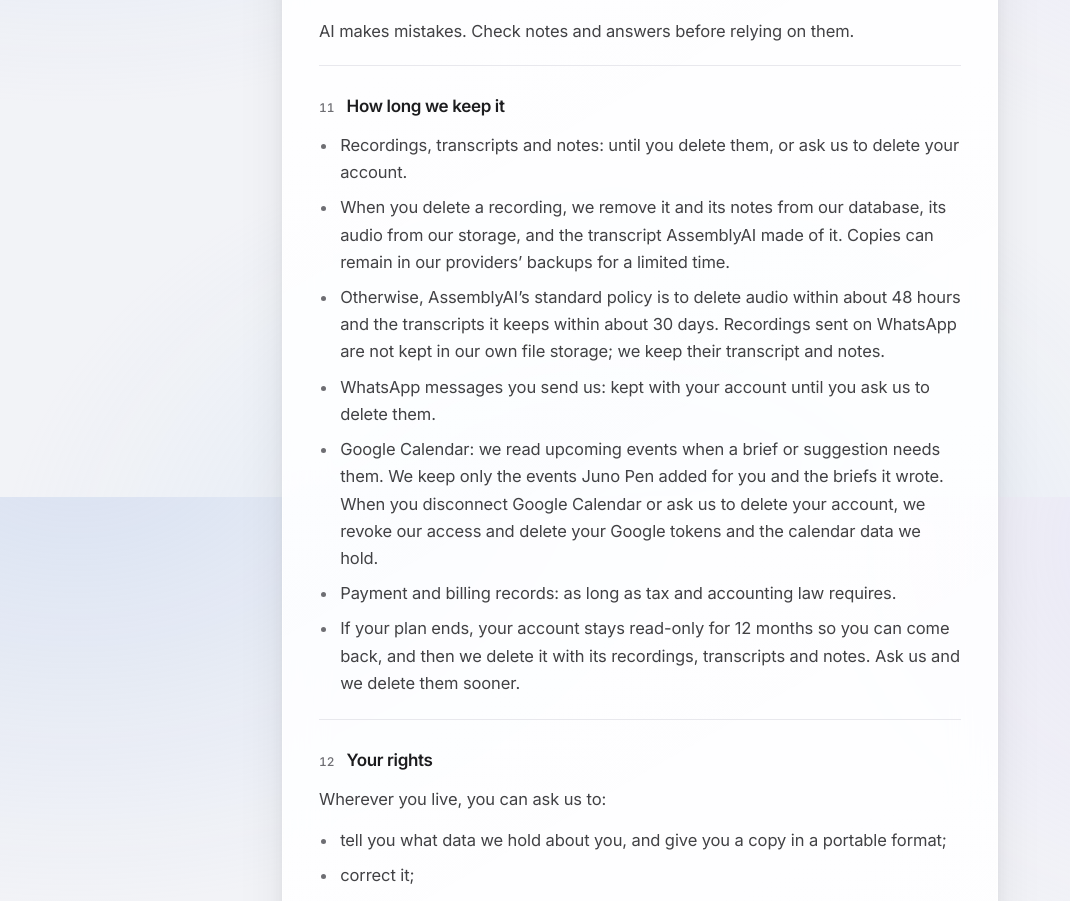
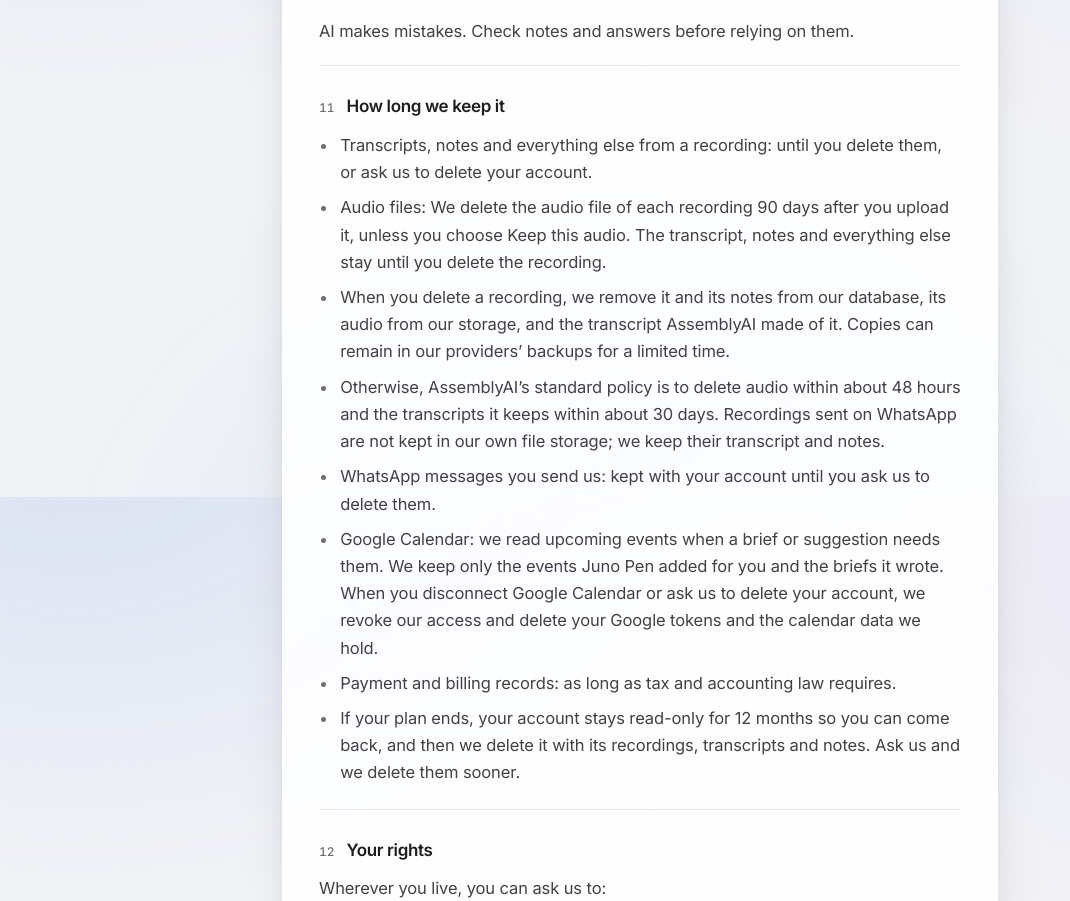
Before and after one commit to agustinvolante-debugger/juno, a Next.js app: page /pen/privacy in a window 1280 px wide. Shown: the part 5103-6004 px from the top of the page, without its empty margins (0-1070 px from the left). Built offline with nearby package versions, Linux system fonts and the light colour scheme; no server answers; a web font is replaced by a local one.

Commit message:
Pen legal (EN/ES/PT): audio files deleted 90 days after upload unless kept

```diff
--- a/app/pen/legal/privacy.ts
+++ b/app/pen/legal/privacy.ts
@@ -147,7 +147,8 @@ export const PRIVACY: Record<Lang, LegalDoc> = {
         body: [
           {
             list: [
-              'Recordings, transcripts and notes: until you delete them, or ask us to delete your account.',
+              'Transcripts, notes and everything else from a recording: until you delete them, or ask us to delete your account.',
+              'Audio files: We delete the audio file of each recording 90 days after you upload it, unless you choose Keep this audio. The transcript, notes and everything else stay until you delete the recording.',
               'When you delete a recording, we remove it and its notes from our database, its audio from our storage, and the transcript AssemblyAI made of it. Copies can remain in our providers’ backups for a limited time.',
               'Otherwise, AssemblyAI’s standard policy is to delete audio within about 48 hours and the transcripts it keeps within about 30 days. Recordings sent on WhatsApp are not kept in our own file storage; we keep their transcript and notes.',
               'WhatsApp messages you send us: kept with your account until you ask us to delete them.',
@@ -362,7 +363,8 @@ export const PRIVACY: Record<Lang, LegalDoc> = {
         body: [
           {
             list: [
-              'Grabaciones, transcripciones y notas: hasta que las borres o nos pidas borrar tu cuenta.',
+              'Transcripciones, notas y todo lo demás de una grabación: hasta que las borres o nos pidas borrar tu cuenta.',
+              'Archivos de audio: Eliminamos el archivo de audio de cada grabación 90 días después de que la subes, salvo que elijas Conservar este audio. La transcripción, las notas y todo lo demás se quedan hasta que borres la grabación.',
               'Cuando borras una grabación, la eliminamos junto con sus notas de nuestra base de datos, su audio de nuestro almacenamiento y la transcripción que hizo AssemblyAI. Pueden quedar copias en los respaldos de nuestros proveedores por un tiempo limitado.',
               'Si no la borras, la política estándar de AssemblyAI es borrar el audio en unas 48 horas y las transcripciones que guarda en unos 30 días. Las grabaciones enviadas por WhatsApp no se guardan en nuestro almacenamiento de archivos; guardamos su transcripción y sus notas.',
               'Mensajes de WhatsApp que nos envías: se guardan con tu cuenta hasta que nos pidas borrarlos.',
@@ -577,7 +579,8 @@ export const PRIVACY: Record<Lang, LegalDoc> = {
         body: [
           {
             list: [
-              'Gravações, transcrições e notas: até você apagá-las ou nos pedir para apagar sua conta.',
+              'Transcrições, notas e todo o resto de uma gravação: até você apagá-las ou nos pedir para apagar sua conta.',
+              'Arquivos de áudio: Apagamos o arquivo de áudio de cada gravação 90 dias após o envio, a menos que você escolha Manter este áudio. A transcrição, as notas e todo o resto ficam até você apagar a gravação.',
               'Quando você apaga uma gravação, removemos a gravação e as notas do nosso banco de dados, o áudio do nosso armazenamento e a transcrição feita pela AssemblyAI. Podem restar cópias nos backups dos nossos fornecedores por um tempo limitado.',
               'Se você não apagar, a política padrão da AssemblyAI é apagar o áudio em cerca de 48 horas e as transcrições que ela guarda em cerca de 30 dias. As gravações enviadas pelo WhatsApp não ficam no nosso armazenamento de arquivos; guardamos a transcrição e as notas.',
               'Mensagens de WhatsApp que você nos envia: ficam com a sua conta até você pedir para apagá-las.',
--- a/app/pen/legal/terms.ts
+++ b/app/pen/legal/terms.ts
@@ -31,6 +31,7 @@ export const TERMS: Record<Lang, LegalDoc> = {
         h: 'Your content',
         body: [
           'Your recordings, transcripts and notes are yours. You allow us to store, process and transmit them only to provide Juno Pen to you, including through the providers named in our Privacy Policy. We don’t claim ownership of them and we don’t sell them.',
+          'We delete the audio file of each recording 90 days after you upload it, unless you choose Keep this audio. The transcript, notes and everything else stay until you delete the recording.',
         ],
       },
       {
@@ -168,6 +169,7 @@ export const TERMS: Record<Lang, LegalDoc> = {
         h: 'Tu contenido',
         body: [
           'Tus grabaciones, transcripciones y notas son tuyas. Nos permites guardarlas, procesarlas y transmitirlas solo para prestarte Juno Pen, también a través de los proveedores indicados en nuestra Política de privacidad. No reclamamos su propiedad y no las vendemos.',
+          'Eliminamos el archivo de audio de cada grabación 90 días después de que la subes, salvo que elijas Conservar este audio. La transcripción, las notas y todo lo demás se quedan hasta que borres la grabación.',
         ],
       },
       {
@@ -305,6 +307,7 @@ export const TERMS: Record<Lang, LegalDoc> = {
         h: 'Seu conteúdo',
         body: [
           'Suas gravações, transcrições e notas são suas. Você nos autoriza a armazená-las, processá-las e transmiti-las apenas para prestar o Juno Pen a você, inclusive por meio dos fornecedores indicados na nossa Política de privacidade. Não reivindicamos a propriedade delas e não as vendemos.',
+          'Apagamos o arquivo de áudio de cada gravação 90 dias após o envio, a menos que você escolha Manter este áudio. A transcrição, as notas e todo o resto ficam até você apagar a gravação.',
         ],
       },
       {
```
